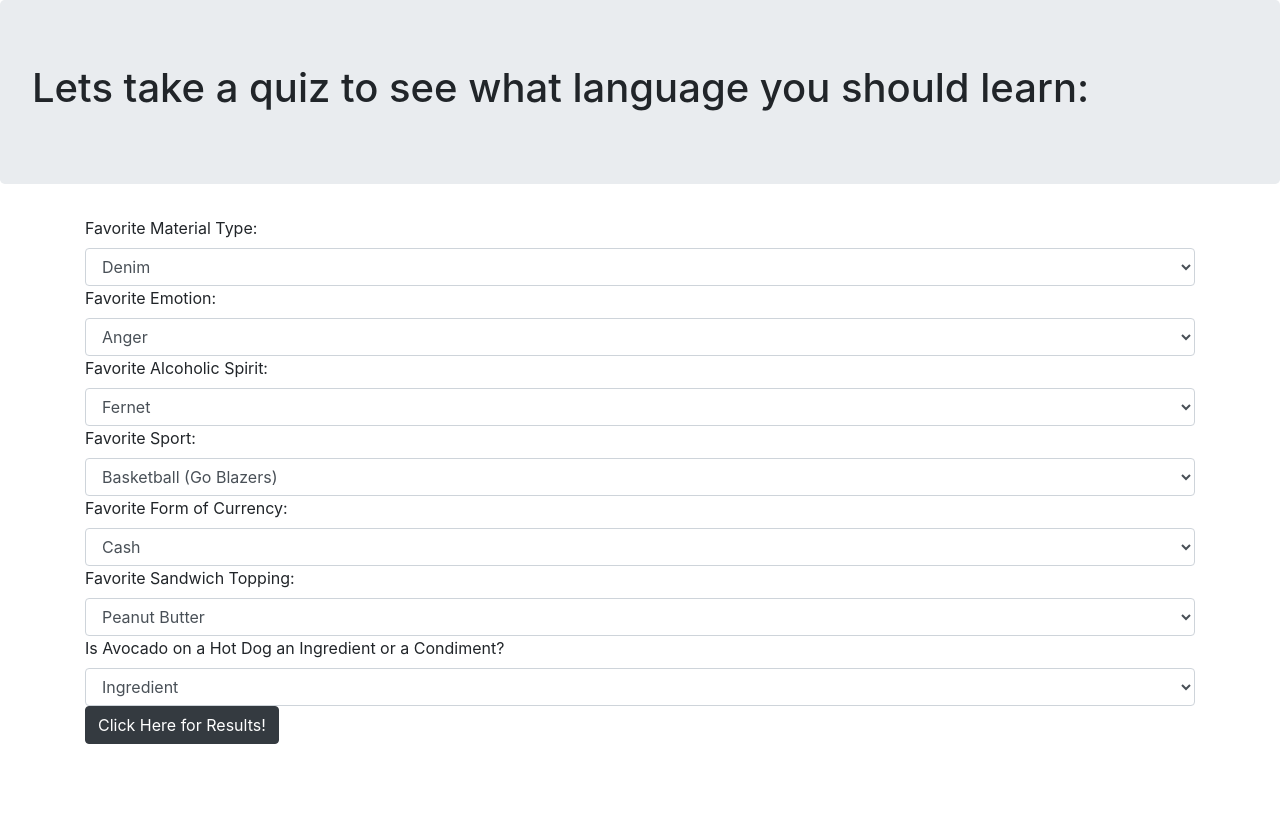
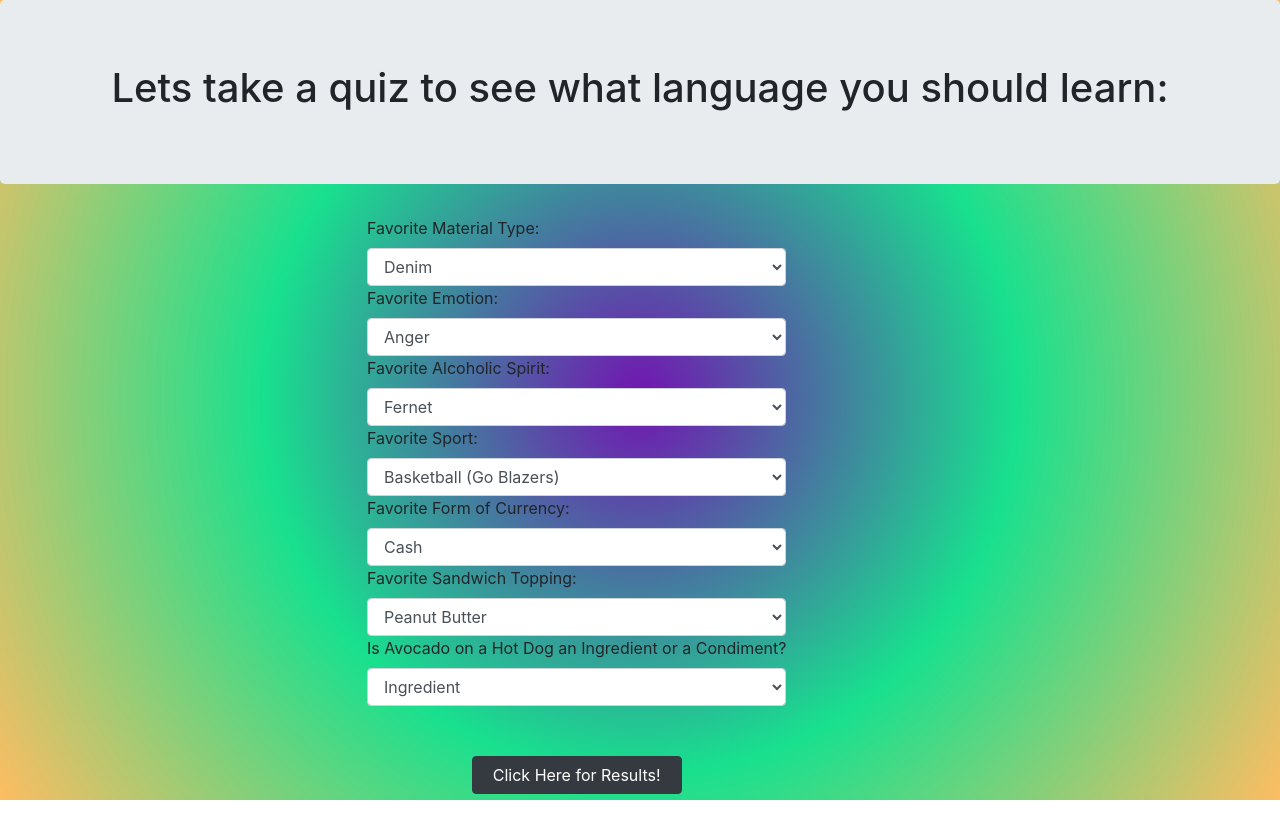
Before and after one commit to drewcpete/Week2-CodeReview, a plain HTML site: page index.html in a window 1280 px wide. After the commit the page ends 800 px from the top, so only its background shows below. Drawn offline with Linux system fonts and the light colour scheme.

Commit message:
adds radial-gradient background, h1, form, btn, results container styling

```diff
--- a/css/styles.css
+++ b/css/styles.css
@@ -1,3 +1,26 @@
 #python, #go, #sharp, #ruby {
   display: none;
 }
+.results {
+  float: right;
+}
+.container {
+  width: 45%;
+}
+body {
+  background: rgb(114,20,177);
+background: radial-gradient(circle, rgba(114,20,177,1) 0%, rgba(24,224,142,1) 50%, rgba(252,176,69,0.8434005591054313) 100%);
+}
+.btn {
+  margin-top: 50px;
+  margin-left: 25%;
+  margin-right: 25%;
+  width: 50%;
+}
+form {
+  float: left;
+}
+
+h1 {
+  text-align: center;
+}
```
Also changed, not shown: index.html (+0 -5 lines), js/scripts.js (+2 -6 lines).
